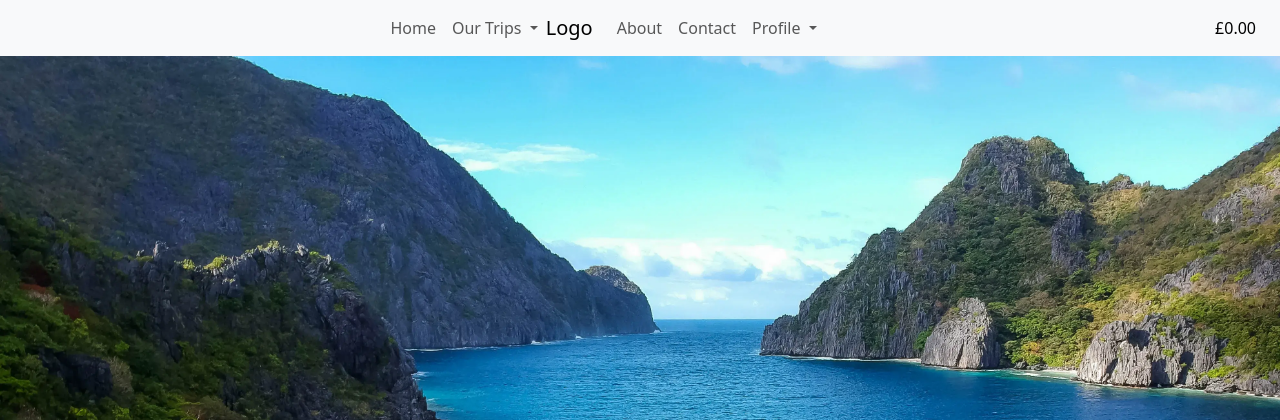
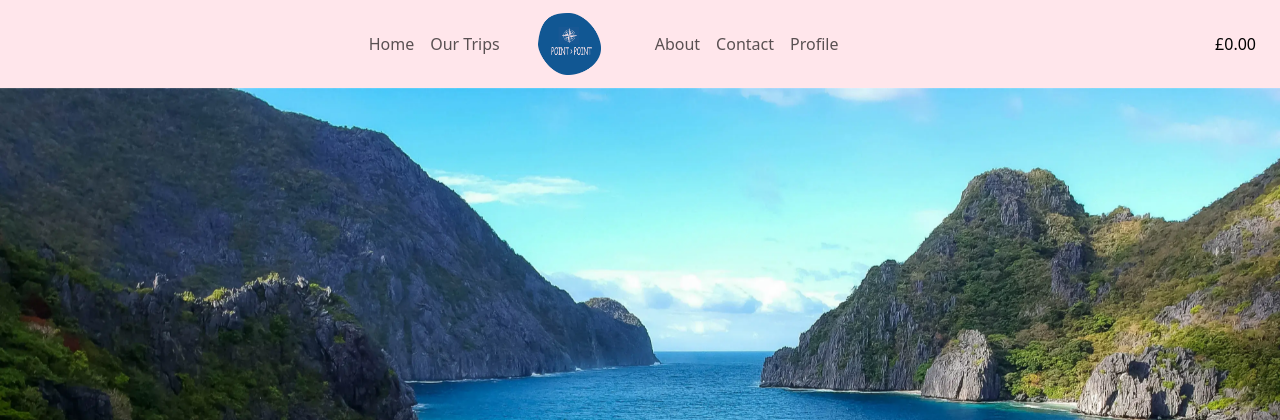
Before and after one commit to JJBR13/Justin-Brown-Milestone-Project4, a Django app: page / in a window 1280 px wide. Shown: the top 420 px of the page. Run offline with Django 3.2, Linux system fonts and the light colour scheme; some libraries are stand-ins or nearby versions.

Commit message:
Header styling & add base.js file

```diff
--- a/static/css/base.css
+++ b/static/css/base.css
@@ -1,5 +1,41 @@
-/* Header */
+/*---------------------------------------------------------------  Header */
+
+.header-design {
+    background-color: #FFE6EB;
+}
 
 .hide {
     display: none;
 }
+
+/* CSS for removing caret and showing dropdown onclick */
+/* .navbar .nav-item.dropdown:hover .dropdown-menu {
+    display: block;
+} */
+
+.navbar .nav-item.dropdown .nav-link::after {
+    content: none;
+}
+
+.megamenu {
+    position: static;
+}
+
+.megamenu .dropdown-menu {
+    background: #FFE6EB;
+    border: none;
+    width: 100%;
+    margin-top: 0;
+}
+
+.logo {
+    width: 63px;
+    padding: 0 !important;
+    margin: 0 30px;
+}
+
+/*---------------------------------------------------------------  Search bar */
+
+#search-bar {
+    background-color: #FFE6EB;
+}
--- /dev/null
+++ b/static/js/base.js
@@ -0,0 +1,4 @@
+function searchBlock() {
+    const searchBar = document.getElementById('search-bar');
+    searchBar.classList.toggle('hide');
+  }
--- a/templates/base.html
+++ b/templates/base.html
@@ -30,6 +30,8 @@
           crossorigin="anonymous"></script>
         <!-- Font Awesome -->
         <script src="https://kit.fontawesome.com/487ad78726.js" crossorigin="anonymous"></script>
+        <!-- Custom js -->
+        <script src="{% static 'js/base.js' %}"></script>
     {% endblock %}
 
     {% block extra_js %}
@@ -39,22 +41,22 @@
 </head>
 
   <body>
-    <header class="header-design">
+    <header>
       <!-- Navbar -->
-      <nav class="navbar navbar-expand-lg navbar-light bg-light px-2">
+      <nav class="navbar navbar-expand-lg px-2 header-design">
         <!-- search btn -->
-        <a id="search-btn">
+        <a id="search-btn" onclick="searchBlock()">
           <i class="fa-sharp fa-light fa-magnifying-glass"></i>
         </a>
 
         <div class="container justify-content-center">
           <div class="collapse navbar-collapse justify-content-center" id="navbarNav">
             <ul class="navbar-nav">
-              <li class="nav-item active">
+              <li class="nav-item active pt-3">
                 <a class="nav-link" href="#">Home</a>
               </li>
               <!-- Tour Dropdown -->
-              <li class="nav-item dropdown">
+              <li class="nav-item dropdown megamenu pt-3">
                 <a class="nav-link dropdown-toggle" href="#" role="button" data-toggle="dropdown" data-bs-toggle="dropdown" aria-expanded="false">
                   Our Trips
                 </a>
@@ -66,20 +68,18 @@
               </li>
 
               <!--Logo Image -->
-              <a class="navbar-brand" href="#">Logo</a>
-              <button class="navbar-toggler" type="button" data-toggle="collapse" data-target="#navbarNav"
-                aria-controls="navbarNav" aria-expanded="false" aria-label="Toggle navigation">
-                <span class="navbar-toggler-icon"></span>
-              </button>
+              <a class="navbar-brand d-flex justify-content-center" href="{url 'home'}">
+                <img src="/media/logo.png" class="logo" alt="logo">
+              </a>
 
-              <li class="nav-item">
+              <li class="nav-item pt-3">
                 <a class="nav-link" href="#">About</a>
               </li>
-              <li class="nav-item">
+              <li class="nav-item pt-3">
                 <a class="nav-link" href="#">Contact</a>
               </li>
               <!-- Profile Dropdown -->
-            <li class="nav-item dropdown">
+            <li class="nav-item dropdown megamenu pt-3">
               <a class="nav-link dropdown-toggle" href="#" role="button" data-bs-toggle="dropdown" aria-expanded="false">
                 Profile
               </a>
@@ -119,11 +119,11 @@
           </li>
       </nav>
       <!-- Search bar -->
-      <div class="container hide">
+      <div id="search-bar" class="container-fluid hide pb-2">
         <div class="row">
           <div class="col-3"></div>
           <div class="col-6">
-            <form class="d-flex p-3" role="search">
+            <form role="search">
               <input class="form-control me-2" type="search" placeholder="Search" aria-label="Search">
             </form>
           </div>
```
Also changed, not shown: media/logo.png (added).
